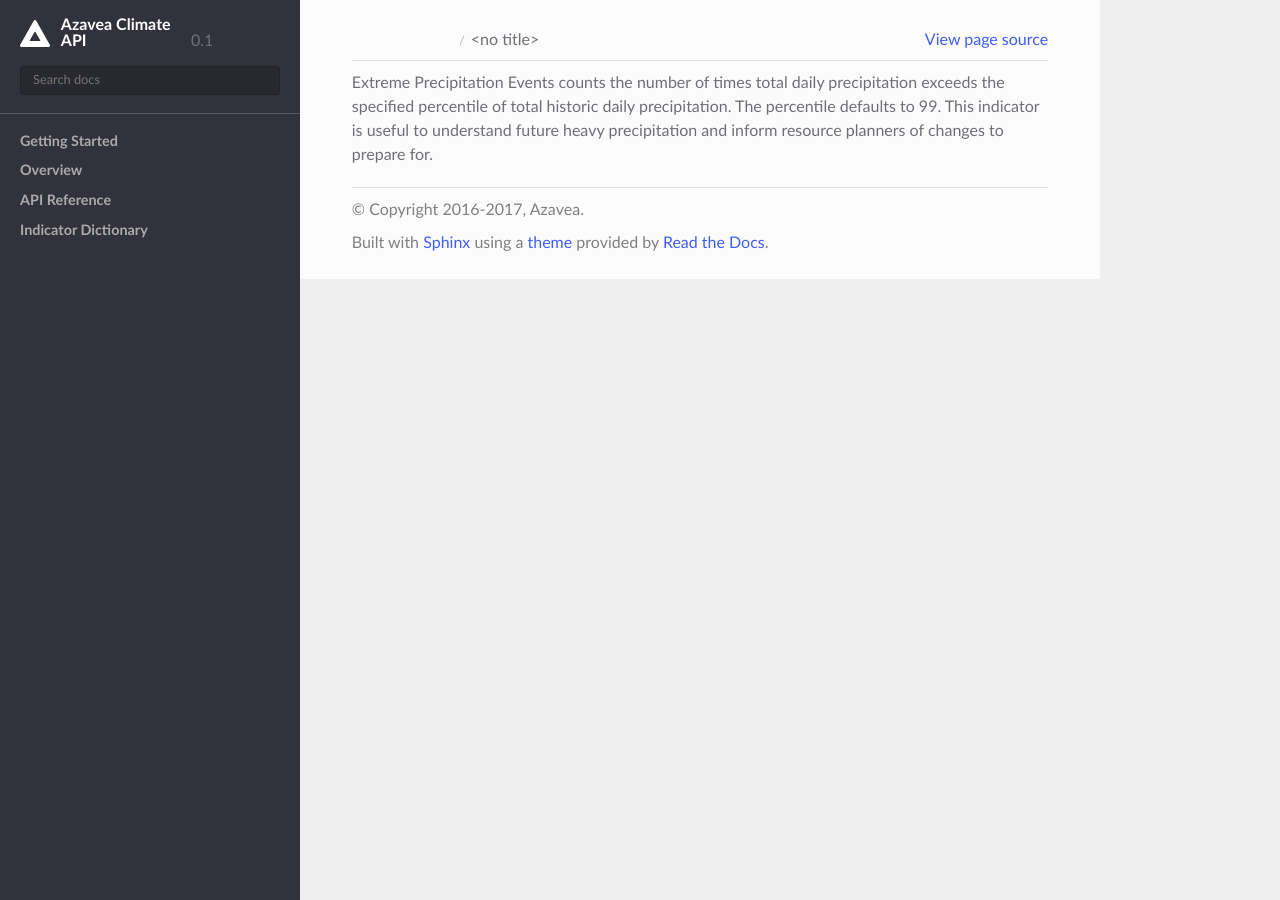
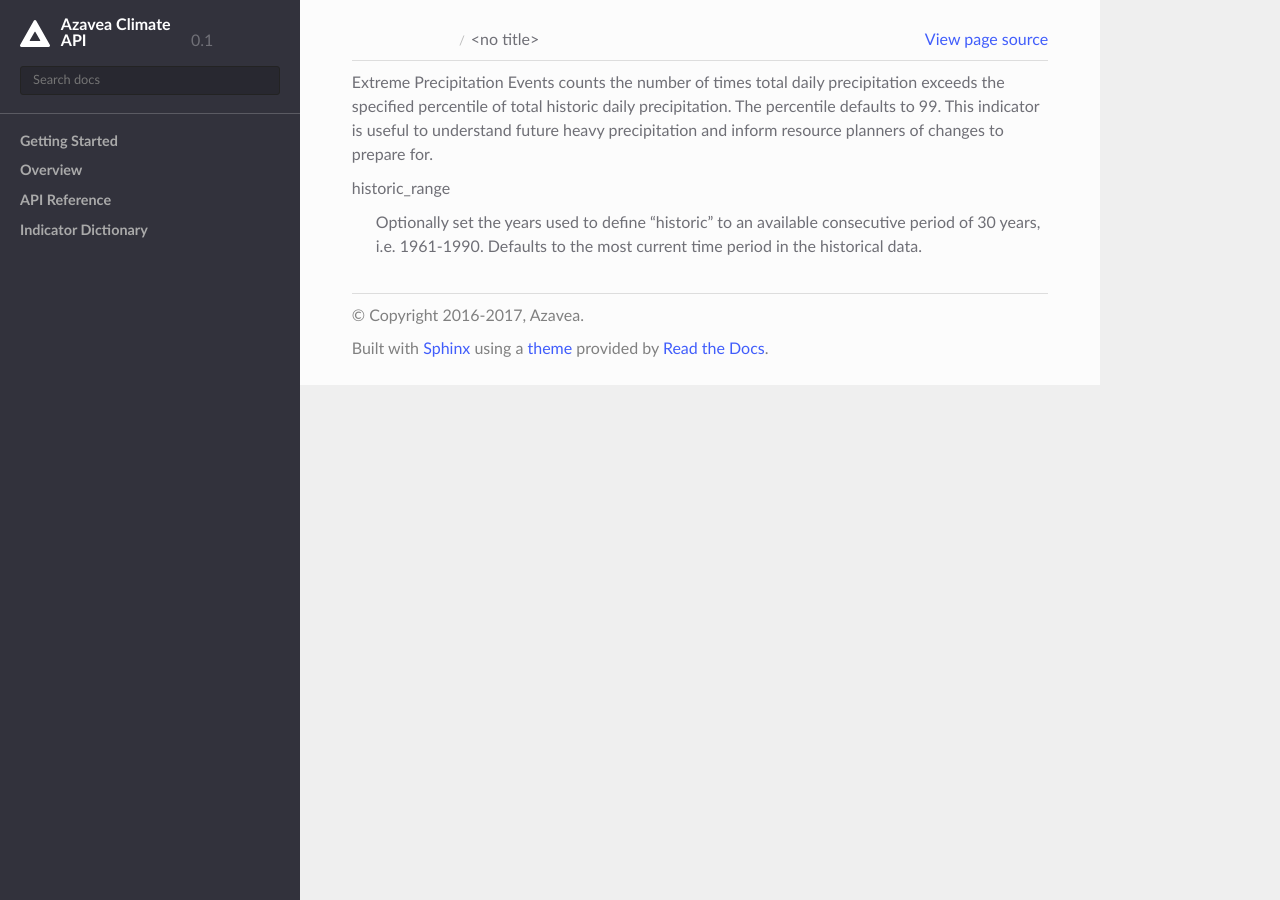
Before and after one commit to azavea/climate-change-api, a Sphinx documentation site: the page built from doc/source/indicators/extreme_precipitation_events.rst, in a window 1280 px wide. Built offline with Sphinx 7.4.7 and the Read the Docs theme 2.0.0, drawn with Linux system fonts in a browser that asks for light colours.

Commit message:
Add historic_range param to docs

```diff
--- a/doc/source/indicators/extreme_cold_events.rst
+++ b/doc/source/indicators/extreme_cold_events.rst
@@ -1 +1,5 @@
 Extreme Cold Events counts the total times the daily average minimum temperature is below some percentile of historic observations. The percentile defaults to 1, referring to the coldest percentile of historic daily temperatures. It is an appropriate indicator for understanding deviations from normal climatic extremes.
+
+- historic_range
+
+    Optionally set the years used to define "historic" to an available consecutive period of 30 years, i.e. 1961-1990. Defaults to the most current time period in the historical data.
--- a/doc/source/indicators/extreme_heat_events.rst
+++ b/doc/source/indicators/extreme_heat_events.rst
@@ -1,4 +1,8 @@
 Extreme Heat Events counts the total times the daily average maximum temperature is above some percentile of historic observations. The percentile defaults to 99, referring to the hottest percentile of historic daily temperatures. It is an appropriate indicator for understanding deviations from normal climatic extremes. For example usage, see `extreme cold events`_.
+
+- historic_range
+
+    Optionally set the years used to define "historic" to an available consecutive period of 30 years, i.e. 1961-1990. Defaults to the most current time period in the historical data.
 
 
 .. _extreme cold events: indicators.html#extreme-cold-events
--- a/doc/source/indicators/extreme_precipitation_events.rst
+++ b/doc/source/indicators/extreme_precipitation_events.rst
@@ -1 +1,5 @@
 Extreme Precipitation Events counts the number of times total daily precipitation exceeds the specified percentile of total historic daily precipitation. The percentile defaults to 99. This indicator is useful to understand future heavy precipitation and inform resource planners of changes to prepare for.
+
+- historic_range
+
+    Optionally set the years used to define "historic" to an available consecutive period of 30 years, i.e. 1961-1990. Defaults to the most current time period in the historical data.
--- a/doc/source/indicators/heat_wave_duration_index.rst
+++ b/doc/source/indicators/heat_wave_duration_index.rst
@@ -1,4 +1,8 @@
 The Heat Wave Duration Index |(HWDI)| measures the maximum period of at least 5 consecutive days with daily high temperature greater than 5˚C above historic average high temperature norms. If the historic norm was 85˚F, a period of 6 consecutive days with maximum daily temperatures above 94˚F (5˚C = 9˚F) would register at 1 on the HWDI. This indicator provides a more specific and nuanced look at the extent and intensity of warming than `average high temperature`_ or even `extreme heat events`_. It is closely related to `heat wave incidents`_.
+
+- historic_range
+
+    Optionally set the years used to define "historic" to an available consecutive period of 30 years, i.e. 1961-1990. Defaults to the most current time period in the historical data.
 
 
 .. |(HWDI)| raw:: html
--- a/doc/source/indicators/heat_wave_incidents.rst
+++ b/doc/source/indicators/heat_wave_incidents.rst
@@ -1,4 +1,9 @@
 Heat Wave Incidents counts the days the daily high temperature exceeds 5˚C above historic average high temperature norms for at least 5 consecutive days. This indicator is closely paired with `heat wave duration index`_ and, similarly, provides a concrete and palpable metric to the impacts of global warming. Frequency, duration, and intensity predictions of heat waves are very important for |health| and emergency services planning. See California's comprehensive |impact assessment|.
+
+- historic_range
+
+    Optionally set the years used to define "historic" to an available consecutive period of 30 years, i.e. 1961-1990. Defaults to the most current time period in the historical data.
+
 
 .. |health| raw:: html
 
```
